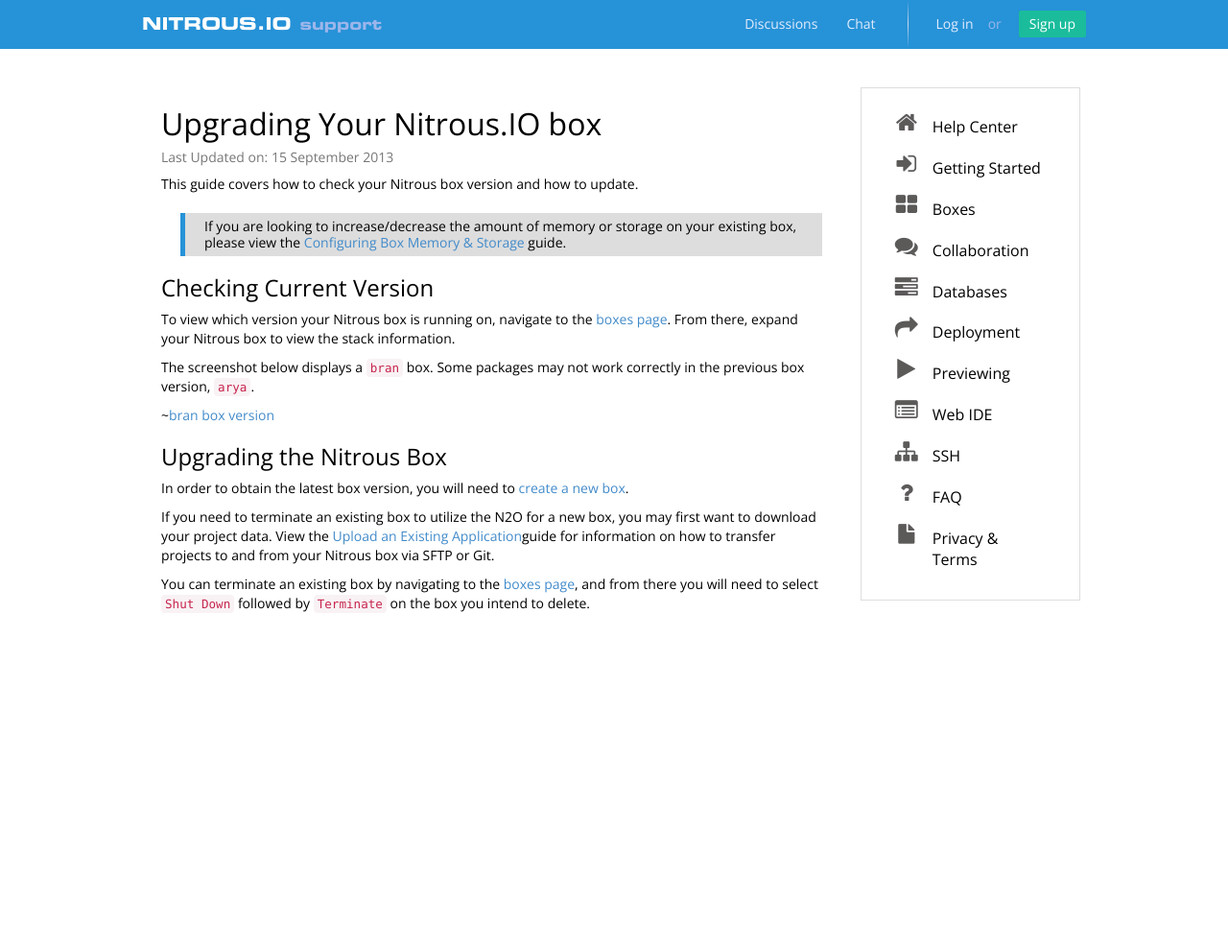
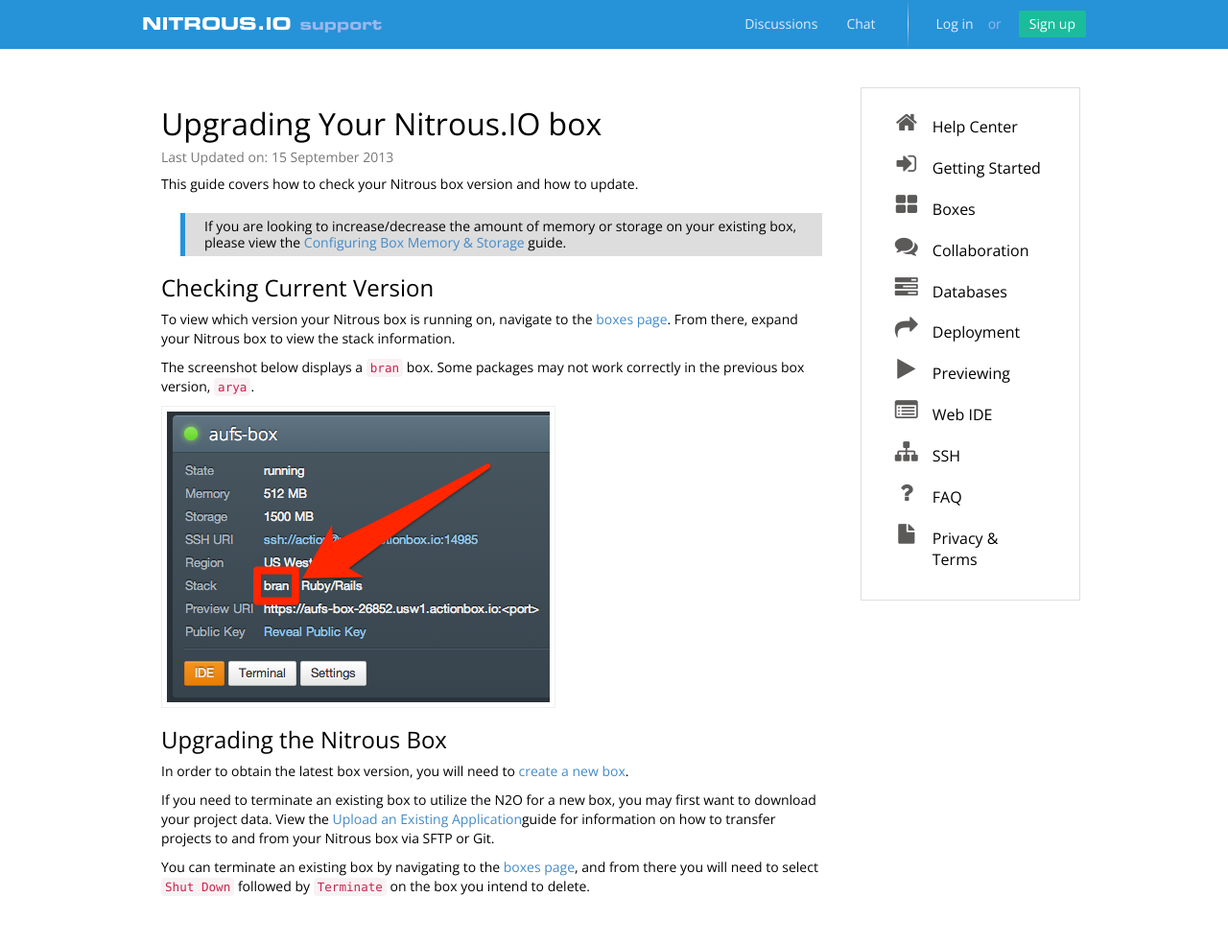
Before and after one commit to pkallberg/help.nitrous.io, a Jekyll site: the page built from _posts/2013-09-15-upgrade-box.md, in a window 1280 px wide. Shown: the whole page at 96% size. Built offline with Jekyll 4.4.1, drawn with Linux system fonts in a browser that asks for light colours; comment, search, counter and statistics services are not loaded; before the commit the page ends 900 px from its top, so only the background shows below that.

Commit message:
added screenshot to upgrade guide

```diff
--- a/_posts/2013-09-15-upgrade-box.md
+++ b/_posts/2013-09-15-upgrade-box.md
@@ -15,7 +15,7 @@
 
 The screenshot below displays a `bran` box. Some packages may not work correctly in the previous box version, `arya`.
 
-~[bran box version](/images/articles/bran-box.png)
+![bran box version](/images/articles/bran-box.png)
 
 ### Upgrading the Nitrous Box
 
```
